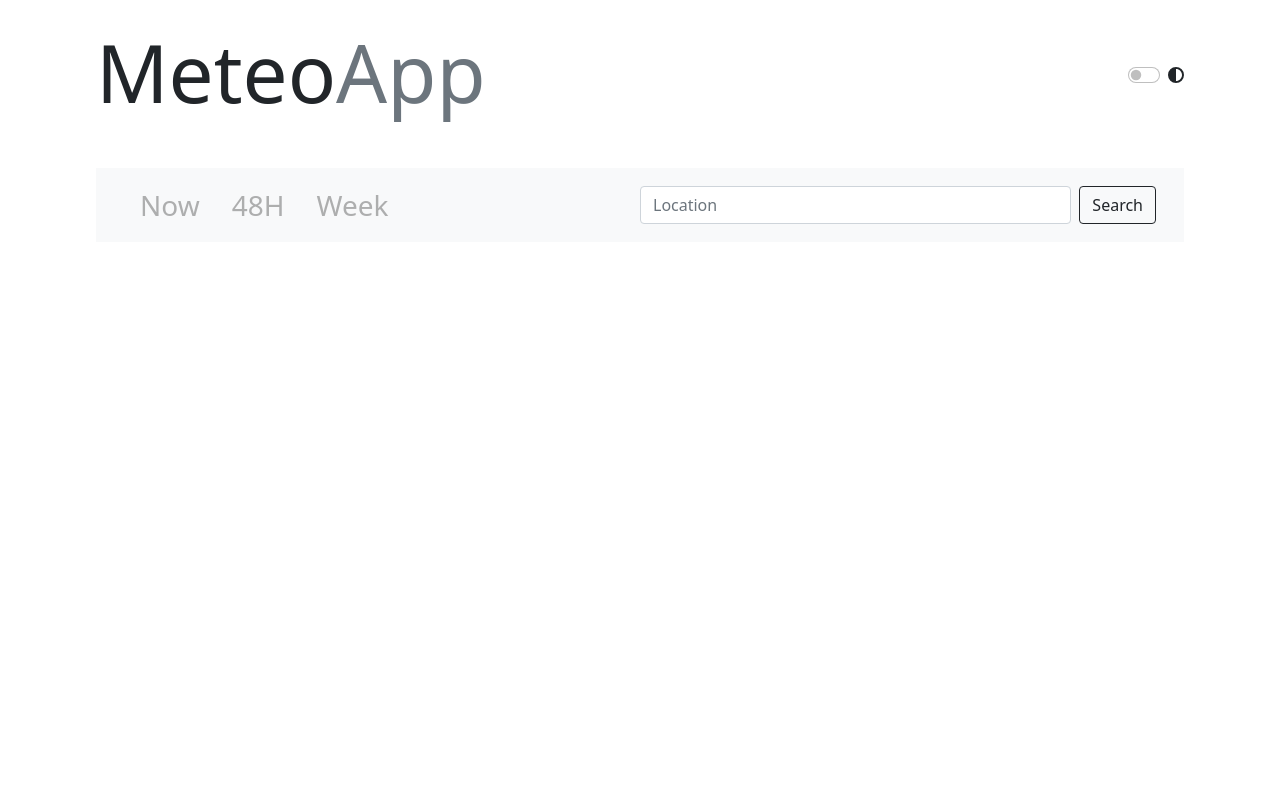
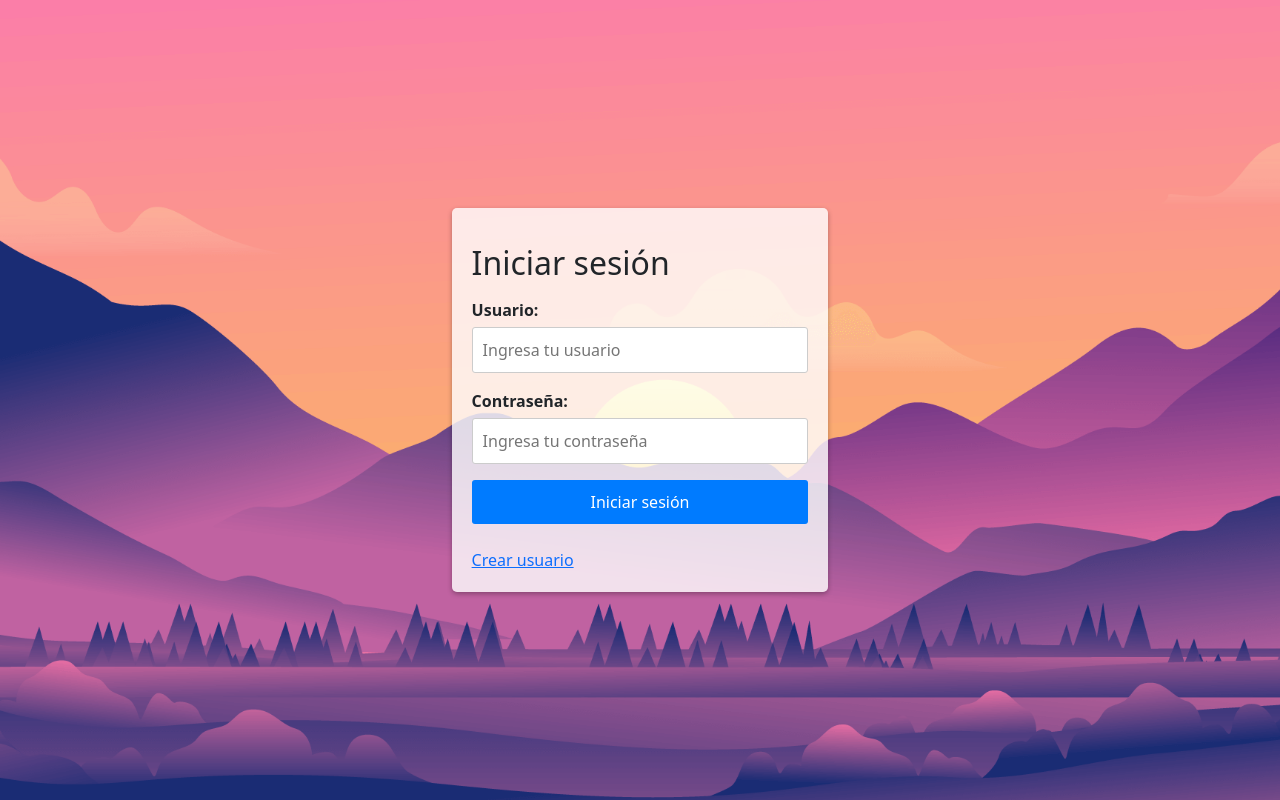
Before and after one commit to crhistian2296/weatherForecast, a React (Vite) app: page /login in a window 1280 px wide. Built offline with nearby package versions, Linux system fonts and the light colour scheme.

Commit message:
feat: ajuste rutas protegidas

```diff
--- a/src/components/DayWeatherCard.jsx
+++ b/src/components/DayWeatherCard.jsx
@@ -54,5 +54,5 @@ export const DayWeatherCard = ({ dayValues, timezone_offset }) => {
 
 DayWeatherCard.propTypes = {
   dayValues: PropTypes.object.isRequired,
-  timezone_offset: PropTypes.object.isRequired,
+  timezone_offset: PropTypes.number.isRequired,
 };
--- a/src/components/HourWeatherCard.jsx
+++ b/src/components/HourWeatherCard.jsx
@@ -41,5 +41,5 @@ export const HourWeatherCard = ({ hourvalues, timezone_offset }) => {
 };
 HourWeatherCard.propTypes = {
   hourvalues: PropTypes.object.isRequired,
-  timezone_offset: PropTypes.object.isRequired,
+  timezone_offset: PropTypes.number.isRequired,
 };
--- a/src/components/UI/Navbar.jsx
+++ b/src/components/UI/Navbar.jsx
@@ -50,7 +50,7 @@ const Navbar = () => {
                 className={`nav-item nav-link ${
                   !weatherForecast && 'disabled'
                 } fs-3 px-md-3`}
-                to='/today'
+                to='/protected/today/'
               >
                 Now
               </NavLink>
@@ -58,7 +58,7 @@ const Navbar = () => {
                 className={`nav-item nav-link ${
                   !weatherForecast && 'disabled'
                 } fs-3 px-md-3`}
-                to='/next48h'
+                to='/protected/next48h/'
               >
                 48H
               </NavLink>
@@ -66,7 +66,7 @@ const Navbar = () => {
                 className={`nav-item nav-link ${
                   !weatherForecast && 'disabled'
                 } fs-3 px-md-3`}
-                to='/week'
+                to='/protected/week/'
               >
                 Week
               </NavLink>
@@ -83,7 +83,7 @@ const Navbar = () => {
                 type='search'
                 placeholder='Location'
               />
-              <button className='btn btn-outline-dark' type='submit'>
+              <button className='btn btn-outline-dark col m-0' type='submit'>
                 Search
               </button>
             </form>
--- /dev/null
+++ b/src/components/pages/Login.css
@@ -0,0 +1,51 @@
+.container {
+  min-width: 100vw;
+  display: flex;
+  justify-content: center;
+  align-items: center;
+  height: 100vh;
+  background-size: cover;
+  background-position: center;
+  background-image: url('../../assets/loginWallpaper.png');
+}
+
+.login-box {
+  width: 30%;
+  min-width: 300px;
+  max-width: 450px;
+  background-color: rgba(255, 255, 255, 0.8);
+  padding: 20px;
+  border-radius: 5px;
+  box-shadow: 0 2px 5px rgba(0, 0, 0, 0.3);
+}
+
+label {
+  display: block;
+  margin-bottom: 5px;
+  font-weight: bold;
+}
+
+input[type='text'],
+input[type='password'] {
+  width: 100%;
+  padding: 10px;
+  border: 1px solid #ccc;
+  border-radius: 3px;
+}
+
+button {
+  display: block;
+  width: 100%;
+  padding: 10px;
+  margin-top: 10px;
+  background-color: #007bff;
+  color: #fff;
+  border: none;
+  border-radius: 3px;
+  cursor: pointer;
+}
+
+button:hover {
+  background-color: #0056b3;
+  transition: 300ms;
+}
--- /dev/null
+++ b/src/components/pages/Login.jsx
@@ -0,0 +1,56 @@
+import { useState } from 'react';
+import { Link } from 'react-router-dom';
+import './Login.css';
+
+const Login = () => {
+  const [username, setUsername] = useState('');
+  const [password, setPassword] = useState('');
+
+  const handleLogin = e => {
+    e.preventDefault();
+    // Aquí puedes agregar la lógica para verificar las credenciales del usuario
+    // y redirigirlo a la página principal si el inicio de sesión es exitoso.
+  };
+
+  return (
+    <>
+      <div className='container'>
+        <div className='login-box'>
+          <h2 className='my-3'>Iniciar sesión</h2>
+          <form onSubmit={handleLogin}>
+            <div className='form-group mb-3'>
+              <label htmlFor='username'>Usuario:</label>
+              <input
+                type='text'
+                id='username'
+                name='username'
+                placeholder='Ingresa tu usuario'
+                value={username}
+                onChange={e => setUsername(e.target.value)}
+              />
+            </div>
+            <div className='form-group mb-3'>
+              <label htmlFor='password'>Contraseña:</label>
+              <input
+                type='password'
+                id='password'
+                name='password'
+                placeholder='Ingresa tu contraseña'
+                value={password}
+                onChange={e => setPassword(e.target.value)}
+              />
+            </div>
+            <button type='submit' className='mb-4'>
+              Iniciar sesión
+            </button>
+            <Link to={'/signup'} className='pt-4'>
+              <div>Crear usuario</div>
+            </Link>
+          </form>
+        </div>
+      </div>
+    </>
+  );
+};
+
+export default Login;
--- /dev/null
+++ b/src/components/pages/PrivateRoutes.jsx
@@ -0,0 +1,10 @@
+import PropTypes from 'prop-types';
+import { Navigate, Outlet } from 'react-router-dom';
+
+export const PrivateRoutes = ({ user }) => {
+  return user?.logged ? <Outlet /> : <Navigate to='/login' />;
+};
+
+PrivateRoutes.propTypes = {
+  user: PropTypes.object,
+};
--- /dev/null
+++ b/src/components/pages/PublicRoutes.jsx
@@ -0,0 +1,10 @@
+import PropTypes from 'prop-types';
+import { Navigate, Outlet } from 'react-router-dom';
+
+export const PublicRoutes = ({ user }) => {
+  return !user.logged ? <Outlet /> : <Navigate to='protected' />;
+};
+
+PublicRoutes.propTypes = {
+  user: PropTypes.object,
+};
--- /dev/null
+++ b/src/components/pages/SignUp.css
@@ -0,0 +1,21 @@
+.container-signUp {
+  min-width: 100vw;
+  display: flex;
+  justify-content: center;
+  align-items: center;
+  height: 150vh;
+  background-size: cover;
+  background-position: center;
+}
+
+.form-signUp {
+  width: 30%;
+  min-width: 300px;
+  max-width: 450px;
+  margin-top: 200px;
+  margin-bottom: 200px;
+  background-color: rgba(255, 255, 255, 0.8);
+  padding: 20px;
+  border-radius: 5px;
+  box-shadow: 0 2px 5px rgba(0, 0, 0, 0.3);
+}
--- /dev/null
+++ b/src/components/pages/SignUp.jsx
@@ -0,0 +1,56 @@
+import { useState } from 'react';
+import { Link } from 'react-router-dom';
+import './Login.css';
+
+const SignUp = () => {
+  const [username, setUsername] = useState('');
+  const [password, setPassword] = useState('');
+
+  const handleLogin = e => {
+    e.preventDefault();
+    // Aquí puedes agregar la lógica para verificar las credenciales del usuario
+    // y redirigirlo a la página principal si el inicio de sesión es exitoso.
+  };
+
+  return (
+    <>
+      <div className='container'>
+        <div className='login-box'>
+          <h2 className='my-3'>Resgistrarse</h2>
+          <form onSubmit={handleLogin}>
+            <div className='form-group mb-3'>
+              <label htmlFor='username'>Usuario:</label>
+              <input
+                type='text'
+                id='username'
+                name='username'
+                placeholder='Ingresa tu usuario'
+                value={username}
+                onChange={e => setUsername(e.target.value)}
+              />
+            </div>
+            <div className='form-group mb-3'>
+              <label htmlFor='password'>Contraseña:</label>
+              <input
+                type='password'
+                id='password'
+                name='password'
+                placeholder='Ingresa tu contraseña'
+                value={password}
+                onChange={e => setPassword(e.target.value)}
+              />
+            </div>
+            <button type='submit' className='mb-4'>
+              Iniciar sesión
+            </button>
+            <Link to={'login'} className='pt-4'>
+              <div>¿Ya tienes cuenta?</div>
+            </Link>
+          </form>
+        </div>
+      </div>
+    </>
+  );
+};
+
+export default SignUp;
--- a/src/router/AppRouter.jsx
+++ b/src/router/AppRouter.jsx
@@ -1,12 +1,21 @@
 import { useContext } from 'react';
-import { HashRouter, Navigate, Route, Routes } from 'react-router-dom';
+import {
+  Navigate,
+  Route,
+  BrowserRouter as Router,
+  Routes,
+} from 'react-router-dom';
 import { CitySelection } from '../components/CitySelection';
 import Header from '../components/UI/Header';
 import Navbar from '../components/UI/Navbar';
 import { DataContext } from '../components/data/DataContext';
 import BlanckPage from '../components/pages/BlanckPage';
 import CurrentForecast from '../components/pages/CurrentForecast';
+import Login from '../components/pages/Login';
 import Next48hForecast from '../components/pages/Next48hForecast';
+import { PrivateRoutes } from '../components/pages/PrivateRoutes';
+import { PublicRoutes } from '../components/pages/PublicRoutes';
+import SignUp from '../components/pages/SignUp';
 import WeekForecast from '../components/pages/WeekForecast';
 /**
  * Router que indexa las diferentes paginas creadas para mostrar informacion
@@ -18,27 +27,41 @@ const AppRouter = () => {
   const { theme } = themeToggle;
   const { sendedSearch } = searchToggle;
 
+  // Todo
+  const user = {
+    name: 'cris',
+    id: 1234,
+    logged: false,
+  };
+
   return (
     <div
-      className={`d-flex flex-column h-100 px-md-5 ${
+      className={`d-flex flex-column h-100 ${user.logged && 'px-md-5'} ${
         theme && 'bg-secondary bg-opacity-75'
       }`}
       style={{ minHeight: '100vh' }}
     >
-      <HashRouter>
-        <Header />
-        <Navbar />
+      <Router>
+        {user.logged && <Header />}
+        {user.logged && <Navbar />}
         {sendedSearch && <CitySelection />}
-        <div className='m-5 mt-3'>
+        <div className={`${user.logged && 'm-5 mt-3'}`}>
           <Routes>
-            <Route path='today' element={<CurrentForecast />} />
-            <Route path='next48h' element={<Next48hForecast />} />
-            <Route path='week' element={<WeekForecast />} />
-            <Route path='' element={<BlanckPage />} />
-            <Route path='*' element={<Navigate to='/' />} />
+            <Route path='protected' element={<PrivateRoutes user={user} />}>
+              <Route path='today' element={<CurrentForecast />} />
+              <Route path='next48h' element={<Next48hForecast />} />
+              <Route path='week' element={<WeekForecast />} />
+              <Route path='' element={<BlanckPage />} />
+              <Route path='*' element={<Navigate to='pretected/' />} />
+            </Route>
+            <Route path='/' element={<PublicRoutes user={user} />}>
+              <Route path='login' element={<Login />} />
+              <Route path='signup' element={<SignUp />} />
+              <Route path='*' element={<Navigate to='login' />} />
+            </Route>
           </Routes>
         </div>
-      </HashRouter>
+      </Router>
     </div>
   );
 };
```
Also changed, not shown: src/assets/loginWallpaper.png (added).
